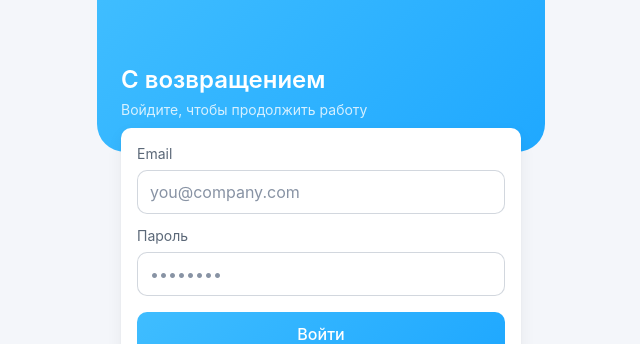
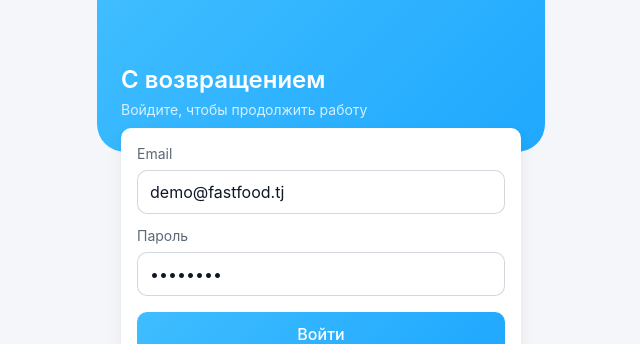
Before and after one commit to naimhakimov13/crm-mobile, a React (Vite) app: page /login in a window 1280 px wide. Shown: the top 344 px of the page, without its empty margins (319-959 px from the left). Built offline with nearby package versions, Linux system fonts and the light colour scheme.

Commit message:
Update default login credentials in LoginPage component for demo purposes.

```diff
--- a/src/pages/LoginPage.tsx
+++ b/src/pages/LoginPage.tsx
@@ -8,8 +8,8 @@ export default function LoginPage() {
   const { login } = useAuth();
   const navigate = useNavigate();
   const location = useLocation();
-  const [email, setEmail] = useState("");
-  const [password, setPassword] = useState("");
+  const [email, setEmail] = useState("demo@fastfood.tj");
+  const [password, setPassword] = useState("demo1234");
   const [error, setError] = useState<string | null>(null);
   const [loading, setLoading] = useState(false);
 
```
